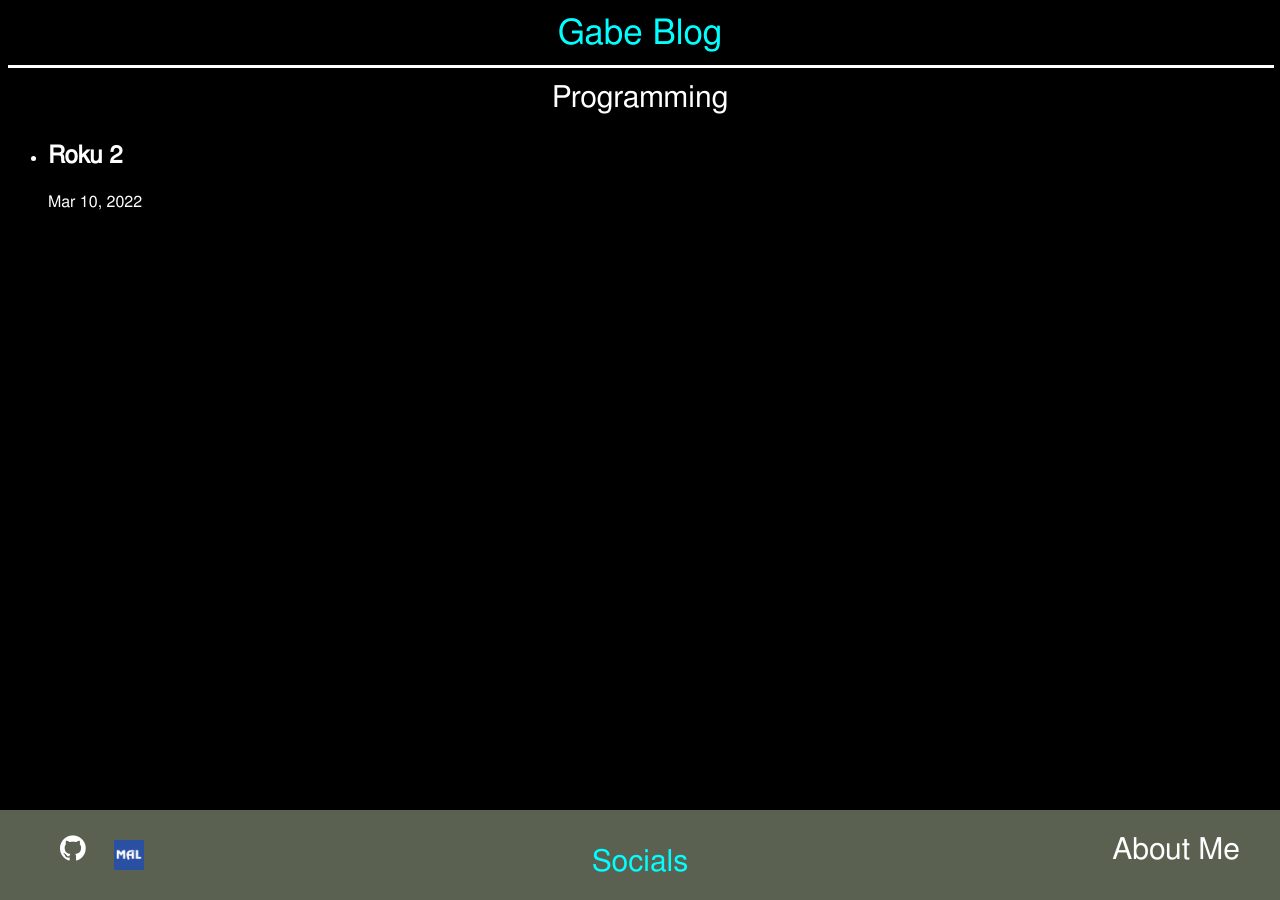
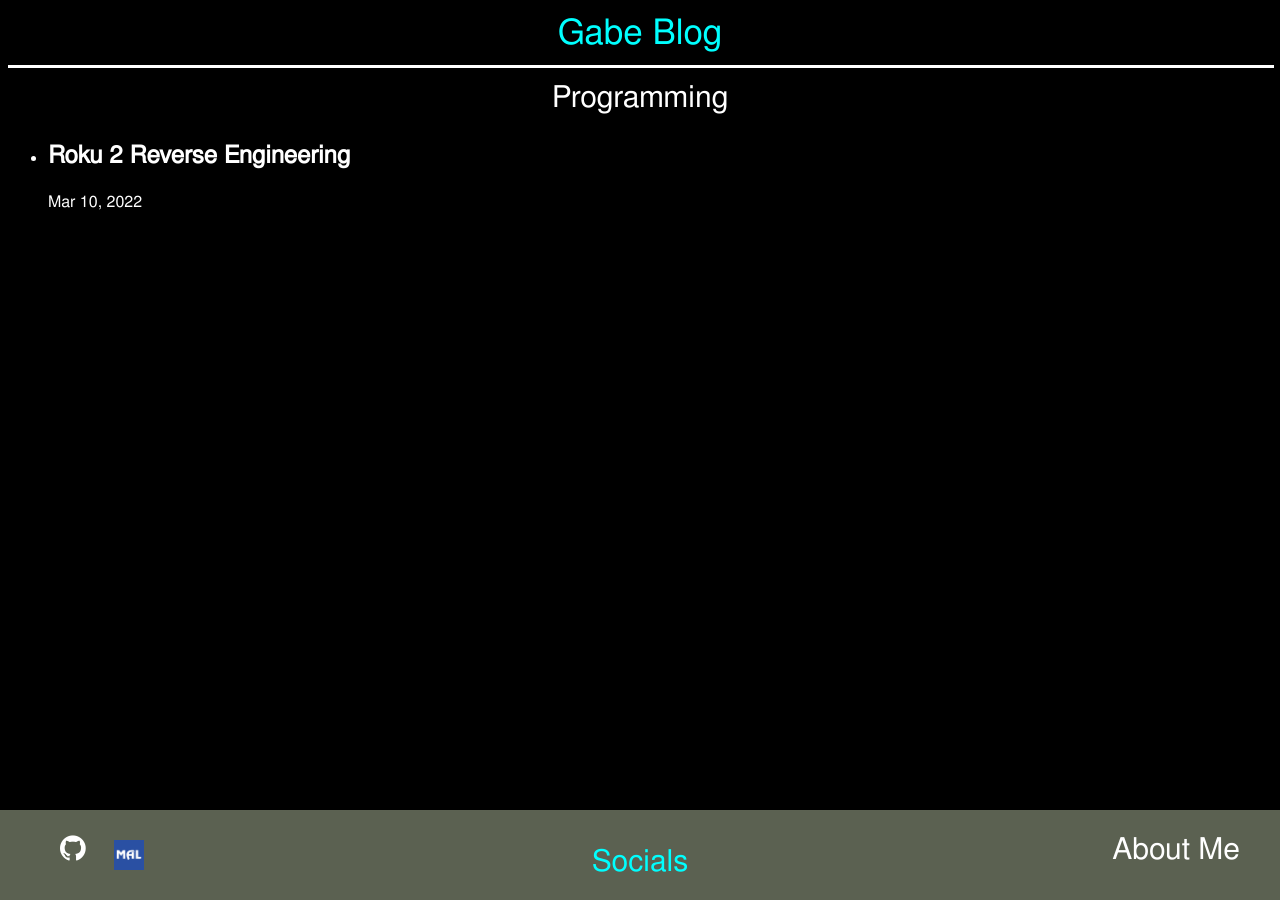
Before and after one commit to gabman15/nitori-gmcn, a Jekyll site: the page built from programming.html, in a window 1280 px wide. Built offline with Jekyll 4.4.1, drawn with Linux system fonts in a browser that asks for light colours.

Commit message:
rename roku2 post

```diff
--- a/_posts/programming/2022-03-10-roku2.md
+++ b/_posts/programming/2022-03-10-roku2.md
@@ -1,7 +1,6 @@
 ---
 layout: gabedefault
-title: "Roku 2"
-image: "images/modelm-icon.jpg"
+title: "Roku 2 Reverse Engineering"
 categories: programming
 ---
 <span style="font-size:35px">{{ page.title }}</span>
```
